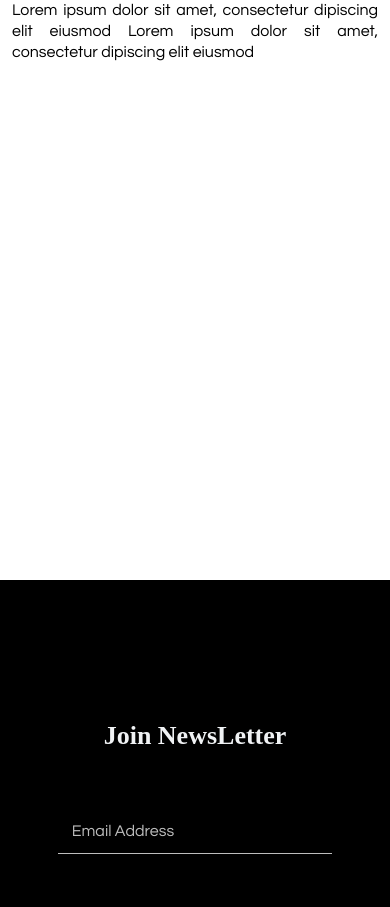
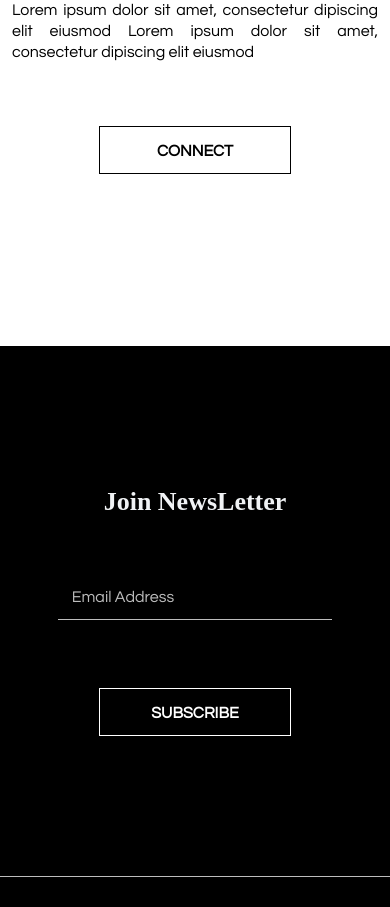
Before and after one commit to abeer26omar/oz-coworkingpark, a React (Create React App) app: page /community in a window 390 px wide. Shown: the part 4069-4976 px from the top of the page. Built offline with nearby package versions, Linux system fonts and the light colour scheme; a web font is replaced by a local one.

Commit message:
fix bugs

```diff
--- a/src/components/Header/Navbar/Header.jsx
+++ b/src/components/Header/Navbar/Header.jsx
@@ -119,8 +119,9 @@ const Header = ({showBlackNav}) => {
                             >
                                 Login
                             </NavLink>
-                            <Media
-                                type="img" src={userIcon} className="margin-links user-icon"/>
+                            <NavLink to="/profile"> <Media type="img" src={userIcon}
+                                                           className="margin-links user-icon"/>
+                            </NavLink>
                             <Media
                                 type="img" src={listIcon}/>
                             <div className="sun-border">
--- a/src/components/Home/OurVision/OurVision.jsx
+++ b/src/components/Home/OurVision/OurVision.jsx
@@ -12,7 +12,7 @@ import Media from "../../Media/Media";
 const OurVision = () => {
     return (
         <>
-            <TestComponents title={'hello'} description={'ddhdhdjdjj'} className={'bg'}/>
+            {/*<TestComponents title={'hello'} description={'ddhdhdjdjj'} className={'bg'}/>*/}
             <section className=" head-of-section">
                 <div className="container-fluid">
                     <div className="row">
--- a/src/components/MonoBlocks/MonoBlock.jsx
+++ b/src/components/MonoBlocks/MonoBlock.jsx
@@ -18,8 +18,8 @@ const MonoBlock = (props) => {
                             <div
                                 className="buttons d-lg-flex d-md-flex d-sm-block my-3 justify-content-center align-items-center text-center">
                                 {links.map((linkText, index) => (
-                                    <a key={index} href="#" className={`btn button-outLine my-3 ${className}`}>
-                                        {linkText}
+                                    <a key={index} href="#" className={`btn button-outLine my-3 ${linkText.className}`}>
+                                        {linkText.label}
                                     </a>
                                 ))}
                             </div>
--- a/src/components/MonoBlocks/MonoBlocks.css
+++ b/src/components/MonoBlocks/MonoBlocks.css
@@ -88,3 +88,11 @@
     margin: auto;
     border-radius: 0;
 }
+
+.bg-white .btn-bg-white:hover {
+    border-color: var(--primary-color);
+    color: #fff;
+    margin: auto;
+    border-radius: 0;
+    background-color: var(--primary-color);
+}
--- a/src/components/Profile/ProfileTabs/ProfileTabs.css
+++ b/src/components/Profile/ProfileTabs/ProfileTabs.css
@@ -1,5 +1,7 @@
 .tabs-btns {
-    padding: 55px 45px 40px 70px;
+    /*padding: 55px 45px 40px 70px;*/
+    padding: 55px 0;
+    border-bottom: 0;
 }
 
 .tabs-btns button {
--- a/src/components/Profile/ProfileTabs/ProfileTabs.jsx
+++ b/src/components/Profile/ProfileTabs/ProfileTabs.jsx
@@ -57,7 +57,7 @@ const ProfileTabs = () => {
 
             <div className="container-fluid">
                 <div className="row">
-                    <div className="col-lg-3 border-right">
+                    <div className="col-md-4 col-lg-3 border-right">
                         <Tabs activeKey={activeTab} onSelect={handleTabSelect} id="my-tabs"
                               className="tabs-btns d-block">
                             <Tab eventKey="tab1"
@@ -70,7 +70,7 @@ const ProfileTabs = () => {
                                  title={renderTabTitle('Terms & Conditions', require('../../../assets/images/icons/Notes.png'))}/>
                         </Tabs>
                     </div>
-                    <div className="col-lg-9">
+                    <div className="col-md-8 col-lg-9">
                         {renderTabContent()}
                     </div>
                 </div>
--- a/src/pages/Community.jsx
+++ b/src/pages/Community.jsx
@@ -14,13 +14,12 @@ const Community = () => {
             <CommunityNews/>
             <CommunityEvents/>
             <CommunityGallery/>
-            <MonoBlock className="bg-white " title="JOIN OUR COMMUNITY" desc=" Lorem ipsum dolor sit amet, consectetur dipiscing elit eiusmod
+            <MonoBlock className="bg-white  " title="JOIN OUR COMMUNITY" desc=" Lorem ipsum dolor sit amet, consectetur dipiscing elit eiusmod
                                     Lorem ipsum dolor sit amet, consectetur dipiscing elit eiusmod
                                     Lorem ipsum dolor sit amet, consectetur dipiscing elit eiusmod
                                     Lorem ipsum dolor sit amet, consectetur dipiscing elit eiusmod
                                     Lorem ipsum dolor sit amet, consectetur dipiscing elit eiusmod"
-                       link={["Connect"]}
-                       numberOfLinksToShow={1}
+                       link={[{className: "btn-bg-white", label: "Connect"}]} numberOfLinksToShow={1}
             />
             <NewsLetter/>
         </>
```
